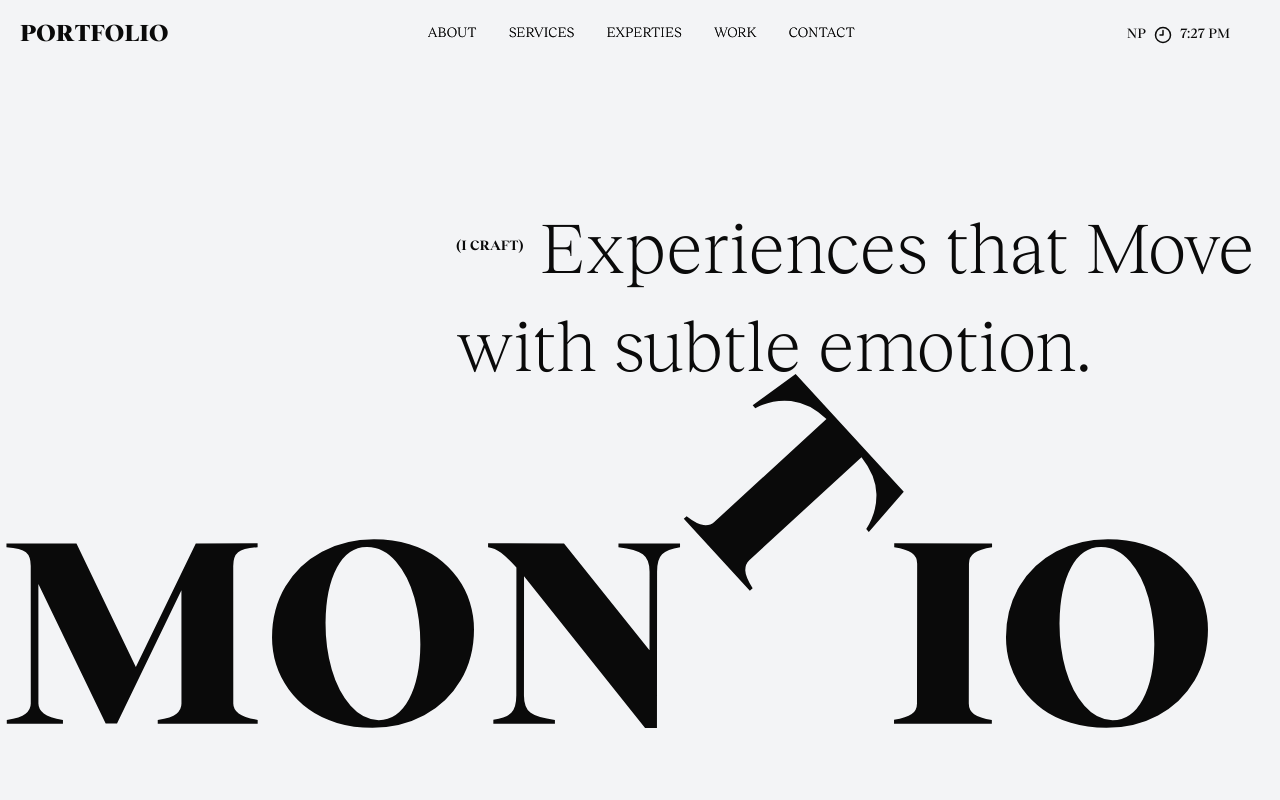
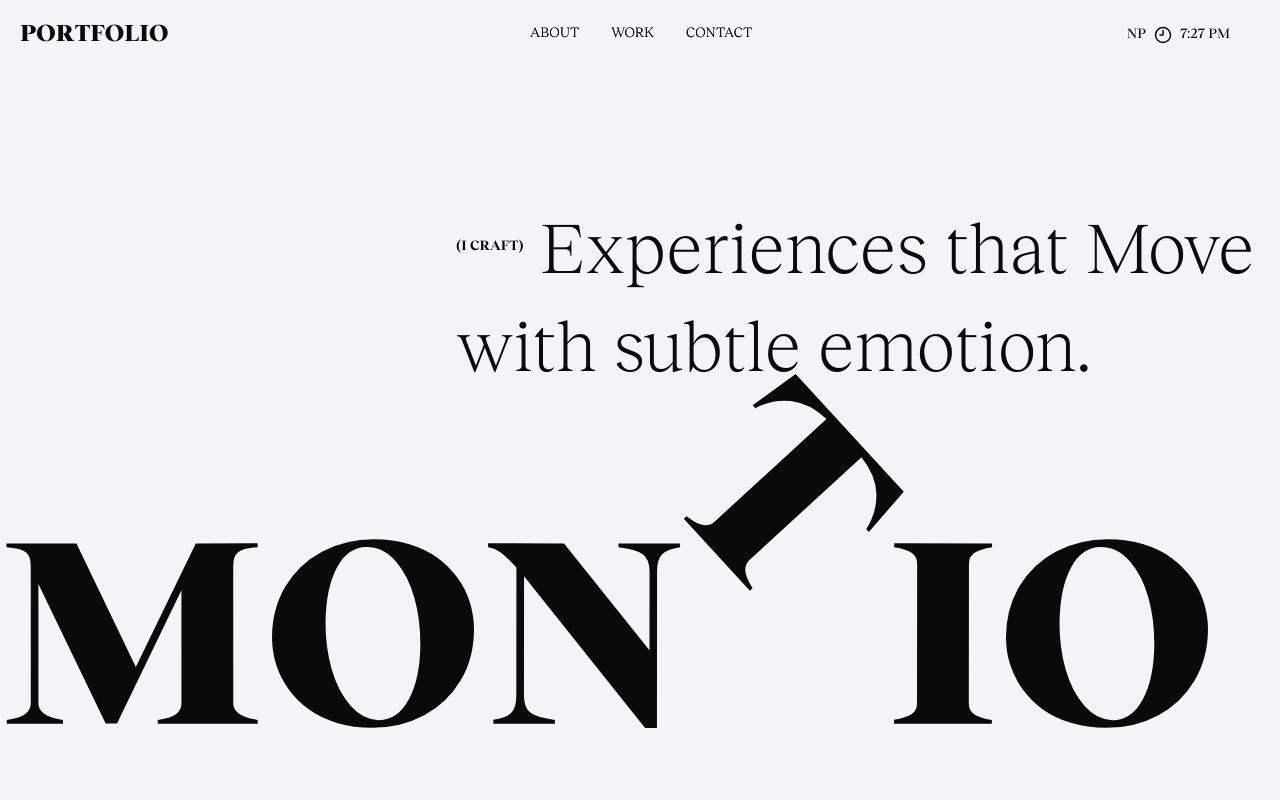
Before and after one commit to R4V3NSH4D0W/animations, a Next.js app: page / in a window 1280 px wide. Shown: the top 800 px of the page. Built offline with nearby package versions, Linux system fonts and the light colour scheme.

Commit message:
minor changes

```diff
--- a/components/navigation/navbar.tsx
+++ b/components/navigation/navbar.tsx
@@ -12,8 +12,8 @@ import gsap from "gsap/all";
 
 const navItems = [
   { name: "About", href: "/about" },
-  { name: "Services", href: "/services" },
-  { name: "Experties", href: "/experties" },
+  // { name: "Services", href: "/services" },
+  // { name: "Experties", href: "/experties" },
   { name: "Work", href: "/work" },
   { name: "Contact", href: "/contact" },
 ];
```
